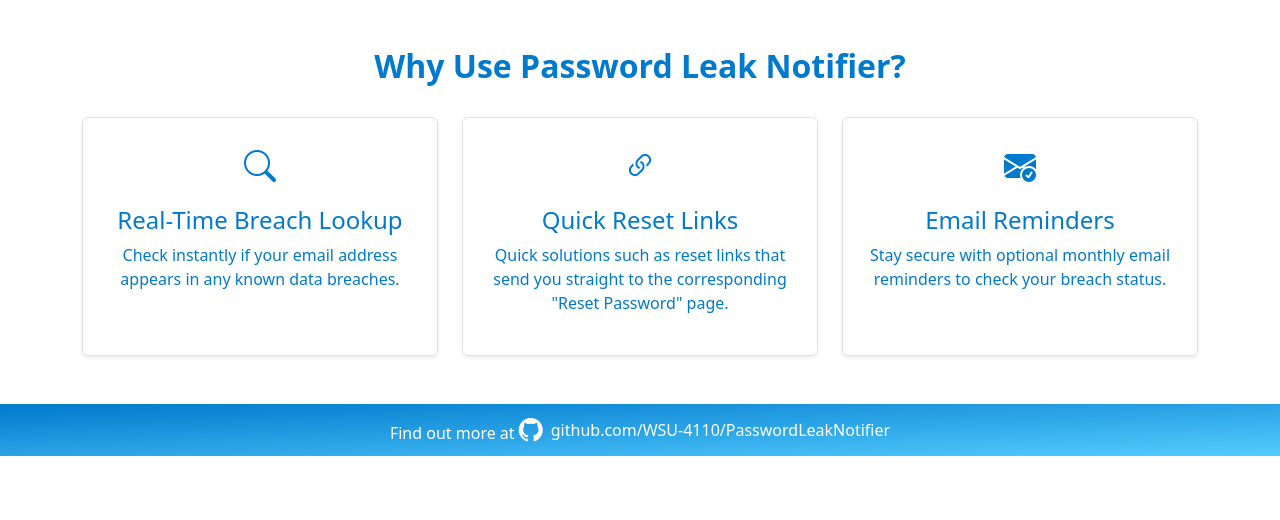
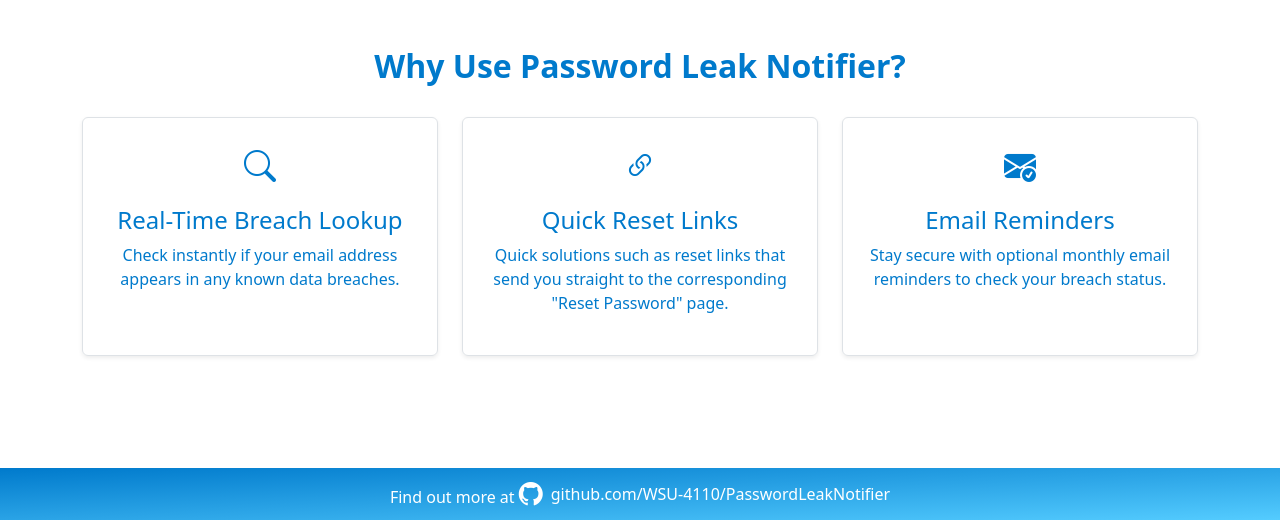
Before and after one commit to WSU-4110/PasswordLeakNotifier, a Flask app: page / in a window 1280 px wide; the page is wider, and only the part inside the window is pictured. Shown: the part 681-1201 px from the top of that part. Before the commit the page ends 1137 px from the top of that part, so only its background shows below. Run offline with Flask 3, Linux system fonts and the light colour scheme.

Commit message:
Added bottom margin to features div

```diff
--- a/static/styles.css
+++ b/static/styles.css
@@ -47,12 +47,12 @@ header {
 #features {
     color: #007ACC;
     margin-top: 5rem;
+    margin-bottom: 4rem;
 }
 
 /* Results div */
 
 #results {
-    margin-top: 5rem;
     color: #007ACC;
     margin-left: 4rem;
     margin-right: 4rem;
```
